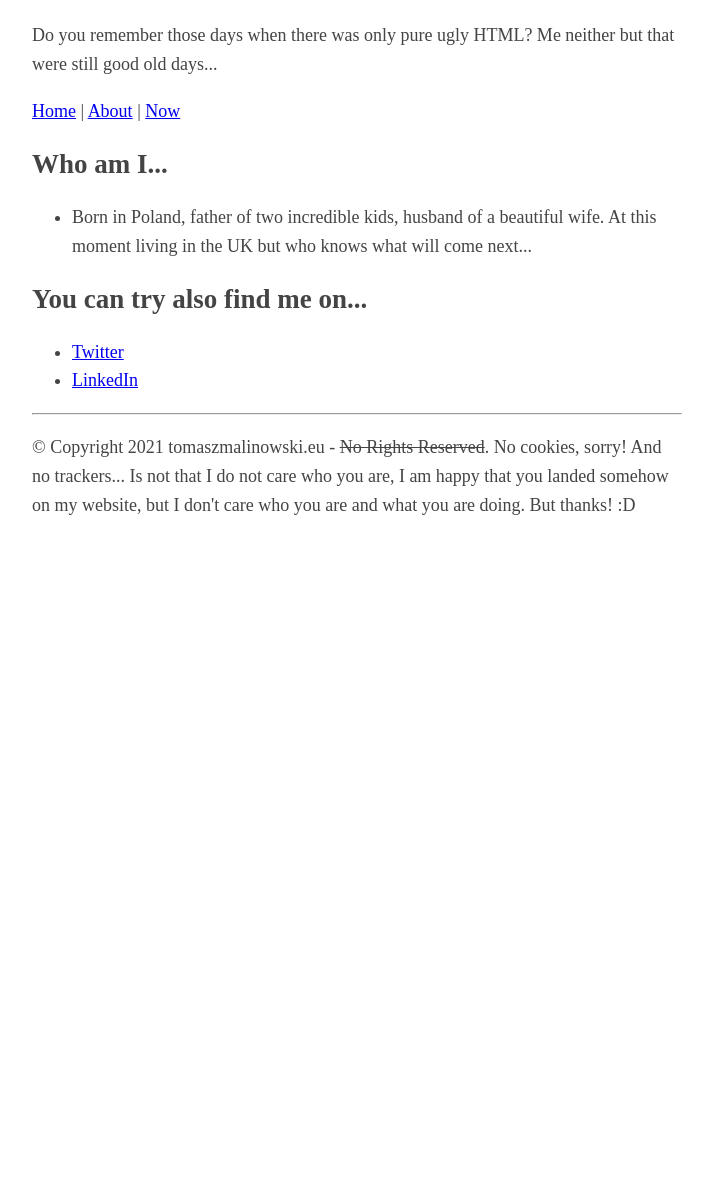
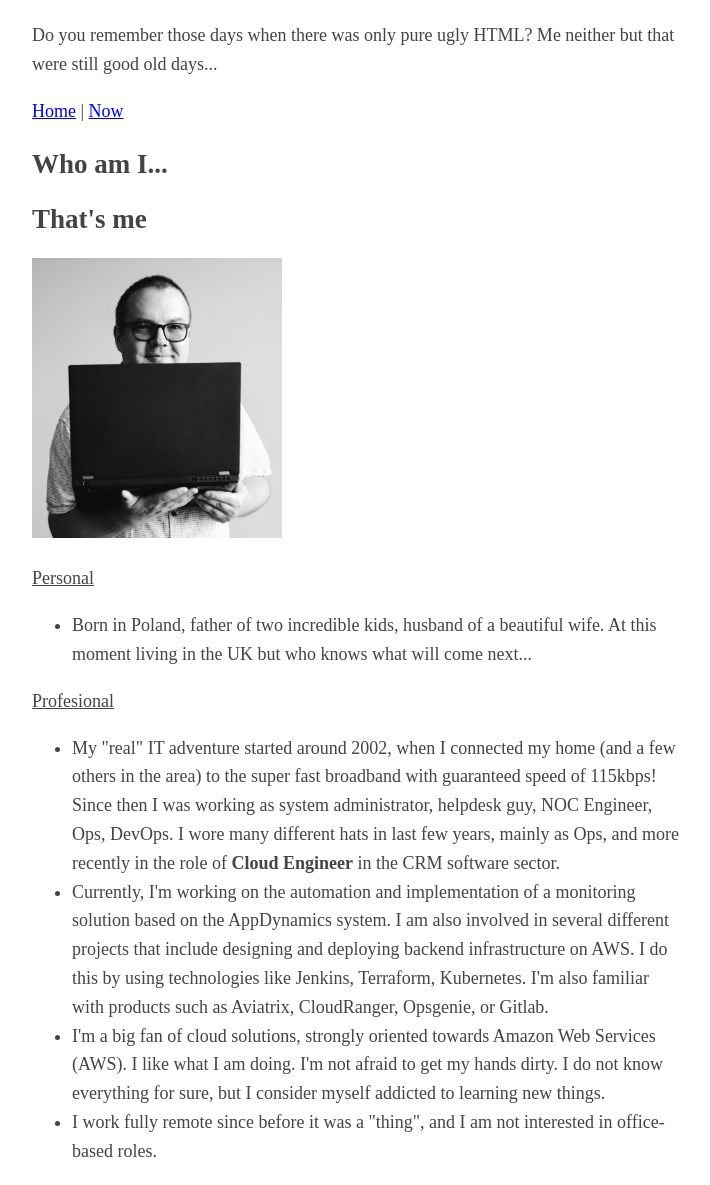
Before and after one commit to tomigit/tomaszmalinowski.eu, a plain HTML site: page index.html in a window 1280 px wide. Shown: the part 86-1271 px from the top of the page, without its empty margins (283-993 px from the left). Before the commit the page ends 800 px from the top, so only its background shows below. Drawn offline with Linux system fonts and the light colour scheme.

Commit message:
I've added new details and removed about page.

```diff
--- a/index.html
+++ b/index.html
@@ -14,15 +14,28 @@
         <header>
             <h1>Tomasz Malinowski</h1>
             <aside>Do you remember those days when there was only pure ugly HTML? Me neither but that were still good old days...</aside>
-            <p> <a href="index.html">Home</a> | <a href="about.html">About</a> | <a href="now.html">Now</a> </p>
+            <p> <a href="index.html">Home</a> | <a href="now.html">Now</a> </p>
         </header>
 
 
         <h2>Who am I...</I></h2>
+
+        <h2>That's me</h2>
+        <img src="ja.jpg" height="280" width="250">
+
+        <p><u>Personal</u></p>
         <ul>
             <li>Born in Poland, father of two incredible kids, husband of a beautiful wife. At this moment living in the UK but who knows what will come next...</li>
         </ul>
 
+        <p><u>Profesional</u></p>
+        <ul>
+            <li>My "real" IT adventure started around 2002, when I connected my home (and a few others in the area) to the super fast broadband with guaranteed speed of 115kbps! Since then I was working as system administrator, helpdesk guy, NOC Engineer, Ops, DevOps. I wore many different hats in last few years, mainly as Ops, and more recently in the role of <b>Cloud Engineer</b> in the CRM software sector.</li>
+            <li>Currently, I'm working on the automation and implementation of a monitoring solution based on the AppDynamics system. I am also involved in several different projects that include designing and deploying backend infrastructure on AWS. I do this by using technologies like Jenkins, Terraform, Kubernetes. I'm also familiar with products such as Aviatrix, CloudRanger, Opsgenie, or Gitlab.</li>
+            <li>I'm a big fan of cloud solutions, strongly oriented towards Amazon Web Services (AWS). I like what I am doing. I'm not afraid to get my hands dirty. I do not know everything for sure, but I consider myself addicted to learning new things.</li>
+            <li>I work fully remote since before it was a "thing", and I am not interested in office-based roles.</li>
+
+        </ul>
 
         <h2>You can try also find me on...</h2>
         <ul>
```
Also changed, not shown: about.html (+2 -2 lines), now.html (+5 -1 lines).
